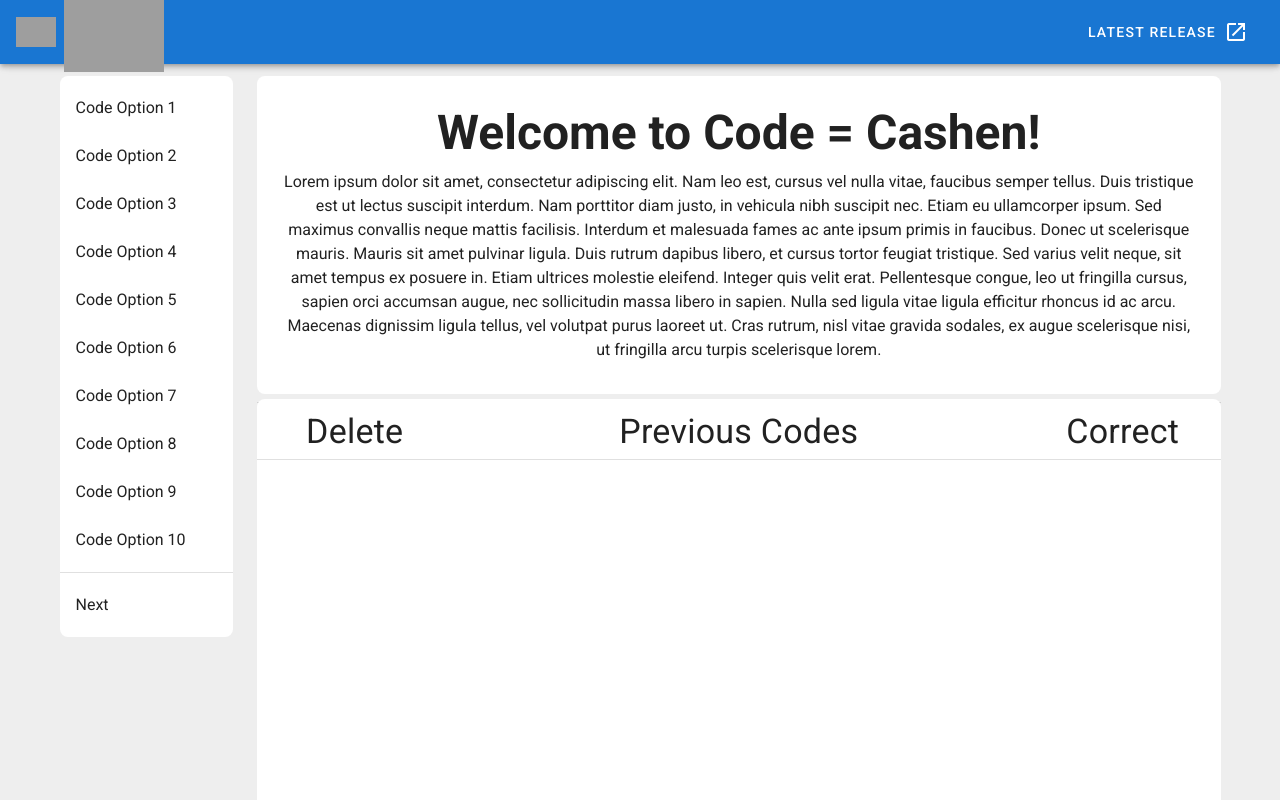
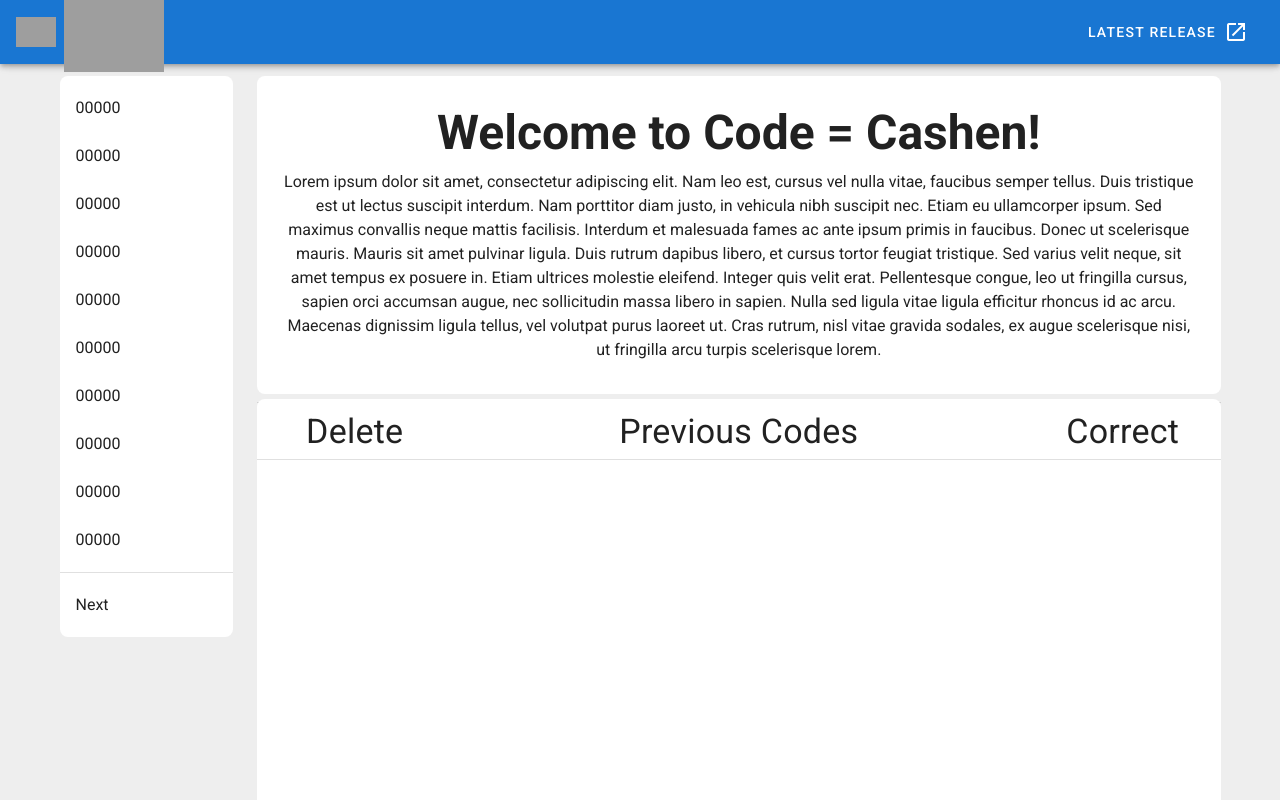
Before and after one commit to EricvanSchaik/code-is-cashen, a Vue app: page / in a window 1280 px wide. Shown: the top 800 px of the page. Built offline with nearby package versions, Linux system fonts and the light colour scheme; grey boxes are pictures that could not be loaded.

Commit message:
Trying to implement code options

```diff
--- a/src/App.vue
+++ b/src/App.vue
@@ -41,7 +41,7 @@
       <v-container>
         <v-row>
           <v-col cols="2">
-            <CodeOptions/>
+            <CodeOptions :prevCodes="codes"/>
           </v-col>
           <v-col>
             <IntroText/>
--- a/src/components/CodeOptions.vue
+++ b/src/components/CodeOptions.vue
@@ -5,12 +5,12 @@
   >
     <v-list color="transparent">
       <v-list-item
-        v-for="n in 10"
-        :key="n"
+        v-for="n in this.possibleCodes"
+        :key="n.index"
       >
         <v-list-item-content>
           <v-list-item-title>
-            Code Option {{ n }}
+            {{ n }}
           </v-list-item-title>
         </v-list-item-content>
       </v-list-item>
@@ -29,7 +29,102 @@
 </template>
 
 <script>
+
+// function compareArrays(ar1, ar2) {
+//   return JSON.stringify(ar1) === JSON.stringify(ar2)
+// }
+
+// function findAllSubsets(size, maxIndex) {
+//   return []
+// }
+
+// function checkNumberValid(code, prevCodes, index) {
+//   for (let subsetSize = 1; subsetSize < index + 1; subsetSize++) {
+
+//   }
+
+//   // Check current index
+//   for (let prevIndex = 0; prevIndex < prevCodes.length; prevIndex++) {
+//     if (prevCodes[prevIndex].numbers[index] == code[index]) {
+//       if (!prevCodes[prevIndex].correct > 0) {
+//         return false
+//       }
+//     }
+//   }
+
+//   // Check previous indices
+//   for (let checkIndex = index - 1; checkIndex >= 0; checkIndex--) {
+//     for (let prevIndex = 0; prevIndex < prevCodes.length; prevIndex++) {
+//       const prevCode = prevCodes[prevIndex]
+//       if (compareArrays([prevCode.numbers[checkIndex], prevCode.numbers[index]], [code[checkIndex], code[index]])) {
+//         if (!prevCodes[prevIndex].correct > 1) {
+//           return false
+//         }
+//       }
+//       if (compareArrays(prevCode.numbers.slice(checkIndex, index + 1), code.slice(checkIndex, index + 1))) {
+//         if (!prevCode.correct > code.slice(checkIndex, index + 1).length) {
+//           return false
+//         }
+//       }
+//     }
+//   }
+//   return true
+// }
+
+
 export default {
-    name: "CodeOptions"
+    name: "CodeOptions",
+    props: {
+      prevCodes: Array
+    },
+    computed: {
+      possibleCodes() {
+        let result = []
+        // if (this.prevCodes.length > 0) {
+        //   let index = 0
+        //   let number = 0
+        //   let code = []
+        //   while (result.length < 10) {
+        //     if (code[index] == undefined) {
+        //       code[index] = number.toString()
+        //     }
+        //     if (checkNumberValid(code, this.prevCodes, index)) {
+        //       if (index == 5) {
+        //         result.push(code)
+        //         number++
+        //         while (number > 9) {
+        //           code[index] = undefined
+        //           index--
+        //           if (index == -1) {
+        //             return result
+        //           }
+        //           number = code[index]
+        //           number++
+        //         }
+        //       }
+        //       else {
+        //         index++
+        //       }
+        //     }
+        //     else {
+        //       number++
+        //       while (number > 9) {
+        //         code[index] = undefined
+        //         index--
+        //         if (index == -1) {
+        //           return result
+        //         }
+        //         number = code[index]
+        //         number++
+        //       }
+        //     }
+        //   }
+        // }
+        for (let i = 0; i < 10; i++) {
+          result.push('00000')
+        }
+        return result
+      }
+    }
 }
 </script>
```
